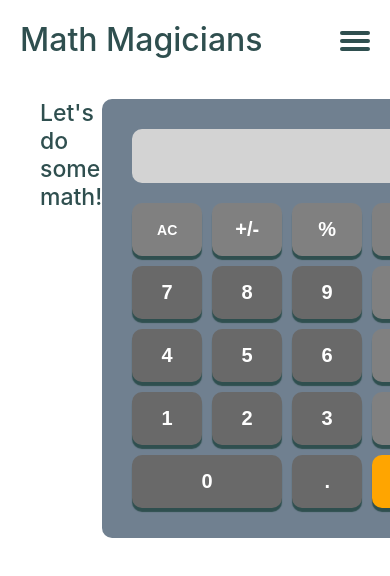
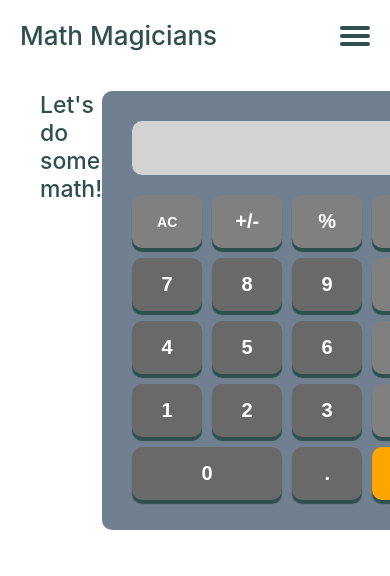
Before and after one commit to Rhaegar121/Math-Magicians, a React (Create React App) app: page /calculator in a window 390 px wide. Shown: the top 576 px of the page. Built offline with nearby package versions, Linux system fonts and the light colour scheme.

Commit message:
change navLink style

```diff
--- a/src/App.css
+++ b/src/App.css
@@ -17,7 +17,7 @@ h1 {
 .navbar {
   display: flex;
   justify-content: space-between;
-  align-items: baseline;
+  align-items: center;
   padding: 20px;
 }
 
@@ -184,8 +184,44 @@ h1 {
 }
 
 @media screen and (max-width: 768px) {
+  .navbar .navTitle {
+    font-size: 26px;
+  }
+
+  .navbar .navTitle.open {
+    opacity: 0;
+  }
+
   .navbar .navLink {
     display: none;
+    position: absolute;
+    left: 50%;
+    transform: translateX(-50%);
+    animation: 2s 1 slidein;
+  }
+
+  .navbar .navLink li {
+    font-size: 17.5px;
+    font-weight: 500;
+    text-decoration: none;
+  }
+
+  .navbar .navLink li a:-webkit-any-link {
+    text-decoration: none;
+  }
+
+  .navbar .navLink.open {
+    display: flex;
+  }
+
+  @keyframes slidein {
+    from {
+      left: 70%;
+    }
+
+    to {
+      left: 50%;
+    }
   }
 
   .hamburger {
--- a/src/components/navbar.js
+++ b/src/components/navbar.js
@@ -9,7 +9,7 @@ const Navbar = () => {
 
   return (
     <nav className="navbar" data-testid="navbar">
-      <h1 className="navTitle">Math Magicians</h1>
+      <h1 className={`navTitle ${isOpen ? 'open' : ''}`}>Math Magicians</h1>
       <ul className={`navLink ${isOpen ? 'open' : ''}`}>
         <li>
           <Link to="/">Home</Link>
```
